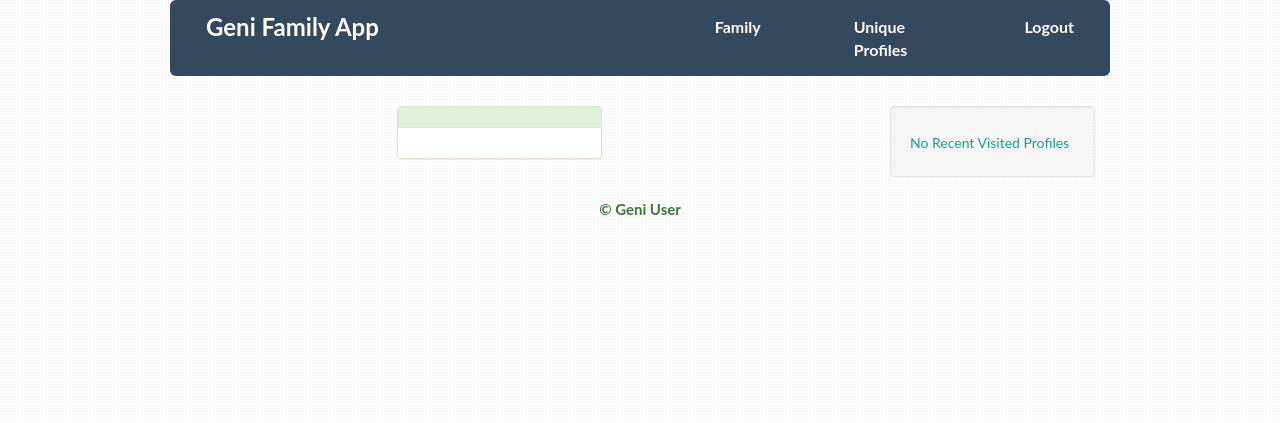
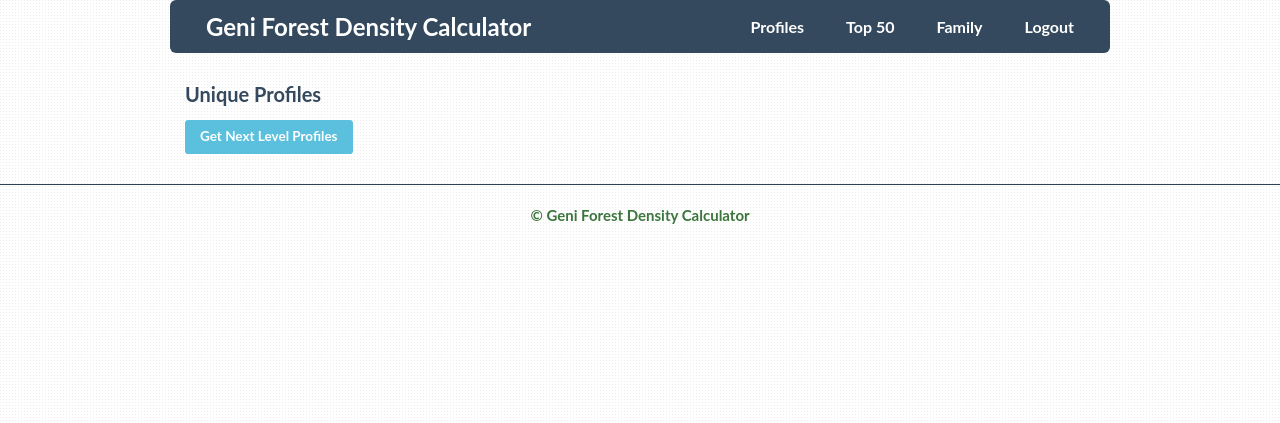
Before and after one commit to jeffg2k/genigfdc, a Flask app: template templates/index.html in a window 1280 px wide. Shown: the top 423 px of the page. Run offline with Flask 2, Linux system fonts and the light colour scheme; the template is opened without the code that fills it, so the values that code supplies are empty; some libraries are stand-ins or nearby versions; some web fonts are replaced.

Commit message:
ui changes

```diff
--- a/app.py
+++ b/app.py
@@ -86,6 +86,9 @@ def getUniqueCount():
     nextStepProfiles = ''
     currentStep = session['currentStep']
     if currentStep == 0:
+        profileData = getProfileDetails(session['accessToken'], None)
+        session['loginProfileId'] = profileData['id']
+        session[profileData['id']] = profileData
         loginProfileId = session['loginProfileId']
         profileData = session[loginProfileId]
         session['visited-' + loginProfileId] = True
@@ -95,8 +98,8 @@ def getUniqueCount():
             session['visited-' + node['id']] = True
 
         session['nextStepProfiles'] = nextStepProfiles[1:]
+        session['totalProfiles'] = uniqueCount
     else:
-        print '====more profile steps===='
         nextStepProfiles = session['nextStepProfiles']
         profileIds = nextStepProfiles.split('*')
         nextStepProfiles = ''
@@ -104,7 +107,6 @@ def getUniqueCount():
             try:
                 if session[profileId] != None:
                     profileData = session[profileId]
-                    print '===loaded from session================'
             except KeyError:
                 profileData = getProfileDetails(session['accessToken'], profileId)
             #Got profile data, process each relation
@@ -119,13 +121,11 @@ def getUniqueCount():
                     uniqueCount = uniqueCount + 1
                     session['visited-' + node['id']] = True
         session['nextStepProfiles'] = nextStepProfiles[1:]
-
-    print '====profiles step done===='
+        session['totalProfiles'] = session['totalProfiles'] + uniqueCount
     print 'currentStep-' + str(currentStep)
-        #Get unique counts here
     currentStep = currentStep + 1
     session['currentStep'] = currentStep
-    return jsonify({'step':currentStep, 'uniqueCount':uniqueCount})
+    return jsonify({'step':currentStep, 'uniqueCount':uniqueCount, 'total':session['totalProfiles']})
 
 """@app.route('/getImmFamily', methods=['GET'])
 def getImmFamily():
--- a/geniClient.py
+++ b/geniClient.py
@@ -74,9 +74,12 @@ def getProfileObj(profileResponse):
         if node.startswith('profile') and jsoncontents['focus']['id'] != contents[node]['id']:
             #p.addRelation(contents[node]['first_name'] + ' ' + contents[node]['last_name'],
             #          contents[node]['gender'], contents[node]['id'])
-            relations.append({'id':contents[node]['id'],
+            try:
+                relations.append({'id':contents[node]['id'],
                               'name':contents[node]['first_name'] + ' ' + contents[node]['last_name'],
                               'gender':contents[node]['gender']})
+            except:
+                pass
     data['relations'] = relations
     return data
 
--- a/static/css/custom.css
+++ b/static/css/custom.css
@@ -14,3 +14,11 @@ a.panel-title:hover{text-decoration:underline}
 h5.rsvp{font-size: 15px;margin-top: 0; margin-bottom:10px; color:#3c763d }
 .rsvpContainer .label{padding: 10px 40px; width: 100%}
 footer{background-color:transparent !important; text-align:center;color: #3c763d !important}
+#uniqueProfiles{padding-left: 15px;}
+#uniqueProfiles .col-xs-4{width: 30%; margin-right:10px;padding: 10px}
+#uniqueProfiles .col-xs-4 p{font-weight: bold;margin-bottom: 5px;}
+footer hr{border-top: 1px solid #2f4154}
+#pageContent{overflow:hidden}
+.overlay{background:#000; width: 100%; height: 100%; position: absolute;top: 0}
+.loading{background: url('/images/ajax-loader.gif') no-repeat;width:20px; height: 20px;}
+#uniqueProfiles .label{padding: 10px 15px}
--- a/static/js/app.js
+++ b/static/js/app.js
@@ -10,8 +10,12 @@ geniframework.config(['$routeProvider', function($routeProvider){
 		templateUrl : '../../static/partials/unique.html',
 		controller : UniqueController
 	});
+	$routeProvider.when('/top', {
+		templateUrl : '../../static/partials/top.html',
+		controller : TopController
+	});
 	$routeProvider.otherwise({
-    	redirectTo : '/home'
+    	redirectTo : '/unique'
 	});
 }]);
 
@@ -58,23 +62,21 @@ function HomeController($scope,$rootScope, $http){
 
 function UniqueController($scope,$rootScope, $http){
     var httpPromise = $http;
-    //var profileAPI = '/static/js/json/profile.js';
     var profileAPI = '/getUniqueCount';
     callServerGETAPI(httpPromise, profileAPI, setResponse);
 
-    //$scope.recentProfiles = [];
-
+    $scope.uniqueProfileData = [];
     function setResponse(responseData){
-        $scope.stepData = responseData;
-        //$scope.stepData.push(responseData);
-        //var profileObj = {"id" : $scope.profileId, "name" : $scope.profileName}
+        $scope.uniqueProfileData.push(responseData);
     }
 
     $scope.getUniqueCount = function(){
-        //var profileAPI = '/static/js/json/' + id+'.js';
-        var profileAPI = '/getUniqueCount';
         callServerGETAPI(httpPromise, profileAPI, setResponse);
     }
+
+}
+
+function TopController($scope,$rootScope, $http){
 }
 
 function callServerGETAPI(httpPromise, apiName, reponseHandler){
--- /dev/null
+++ b/static/partials/top.html
@@ -0,0 +1 @@
+<h3 style='font-size: 20px;margin-top: 0'>Top 50 Profiles</h3>
--- a/static/partials/unique.html
+++ b/static/partials/unique.html
@@ -1,8 +1,17 @@
-<div ng-controller="UniqueController">
-	<a href='javascript:void(0)' class="label label-info recentProfile"
-    	ng-click="getUniqueCount()">Get next level profiles</a>
-	<div class="panel-body">
-        Step: <span>{{stepData.step}}</span></p>
-        Unique Profiles Count: <span>{{stepData.uniqueCount}}</span></p>
+<div id='uniqueProfiles' ng-controller='UniqueController'>
+    <h5 style='font-size: 20px;margin-top: 0'>Unique Profiles</h5>
+    <div class='row'>
+        <div class='col-xs-3'>
+            <a href='javascript:void(0)' class="label label-info recentProfile"
+                           ng-click="getUniqueCount()">Get Next Level Profiles</a>
+        </div>
+        <div class='col-xs-9 row'>
+            <div class='well col-xs-4' ng-repeat='data in uniqueProfileData'>
+                <p>Step: {{data.step}}</p>
+                <p>Profiles: {{data.uniqueCount}}</p>
+                <p>Total: {{data.total}}</p>
+            </div>
+        </div>
+
     </div>
 </div>
--- a/templates/index.html
+++ b/templates/index.html
@@ -1,6 +1,6 @@
 <!doctype html>
 <html lang="en" ng-app="geniframework">
-   <title>Geni</title>
+   <title>Geni Forest Density Calculator</title>
     <head>
         <script type="text/javascript" src="/static/js/lib/angular.js"></script>
         <script type="text/javascript" src="/static/js/app.js"></script>
@@ -22,41 +22,30 @@
                                         data-target="#navbar-collapse-01">
                                     <span class="sr-only">Toggle navigation</span>
                                 </button>
-                                <a class='navbar-brand' href='javascript:void(0)'>Geni Family App</a>
+                                <a class='navbar-brand' href='javascript:void(0)'>Geni Forest Density Calculator</a>
                             </div>
                         </div>
-                        <div class='col-xs-2'>
+                        <div class='col-xs-6'>
                             <div class="collapse navbar-collapse" id="navbar-collapse-01">
                               <ul class="nav navbar-nav navbar-right">
-                                <li><a href="/home">Family</a></li>
-                               </ul>
-                            </div>
-                        </div>
-                        <div class='col-xs-2'>
-                            <div class="collapse navbar-collapse" id="navbar-collapse-01">
-                              <ul class="nav navbar-nav navbar-right">
-                                <li><a href="#/unique">Unique Profiles</a></li>
-                               </ul>
-                            </div>
-                        </div>
-                        <div class='col-xs-2'>
-                            <div class="collapse navbar-collapse" id="navbar-collapse-01">
-                              <ul class="nav navbar-nav navbar-right">
+                                <li><a href="#/unique">Profiles</a></li>
+                                <li><a href="#/top">Top 50</a></li>
+                                <li><a href="#/home">Family</a></li>
                                 <li><a href="/logout">Logout</a></li>
                                </ul>
                             </div>
                         </div>
-                    </nav>
+					</nav>
                 </div>
             </div>
             <div id='pageContent' class='row1'>
                 <div ng-view=""></div>
             </div>
             </div>
-            <footer>
-                <p class=''><strong>&copy; Geni User</strong></p>
-            </footer>
-
+		<footer>
+      		<hr />
+      		<p class=''><strong>&copy; Geni Forest Density Calculator</strong></p>
+		</footer>
 
         </div>
         <script src="/static/js/lib/jquery-1.8.3.min.js"></script>
```
Also changed, not shown: templates/login.html (+19 -3 lines).
